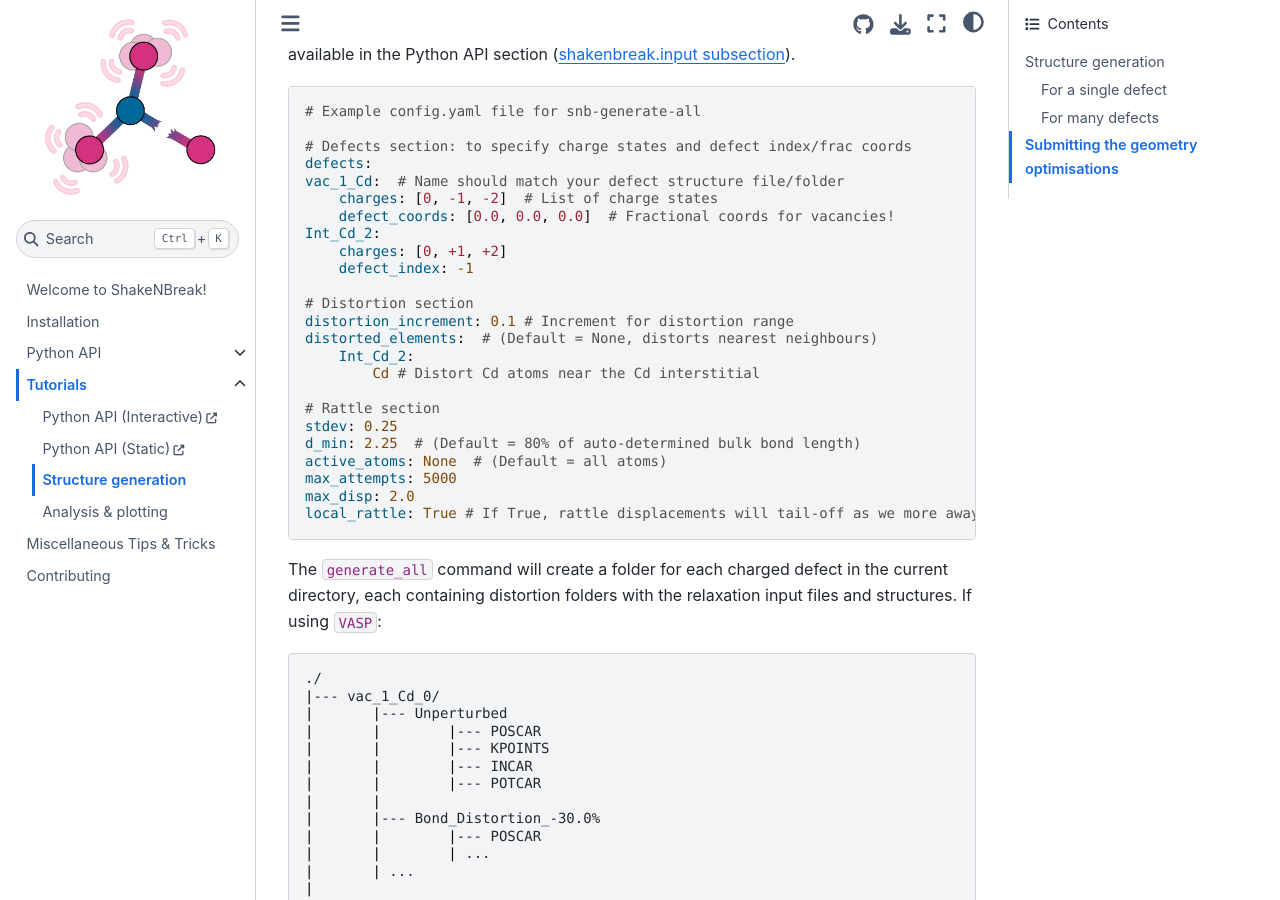
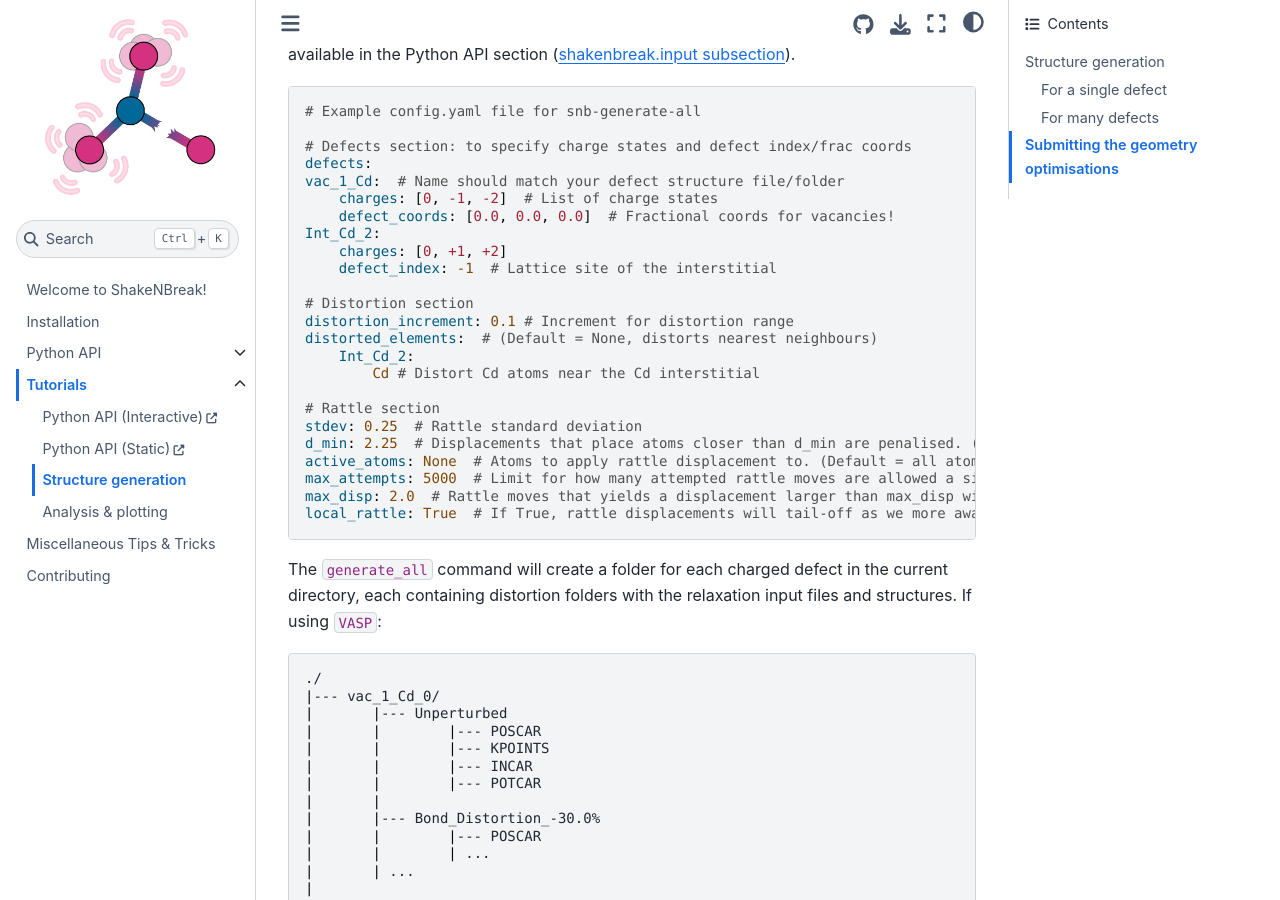
Before and after one commit to SMTG-Bham/ShakeNBreak, a Sphinx documentation site: the page built from docs/Generation.rst, in a window 1280 px wide and 900 px high, scrolled down 1875 px. Built offline with Sphinx 7.4.7 and the Sphinx Book theme 1.1.4, drawn with Linux system fonts in a browser that asks for light colours; some of the changed text lies outside the part shown.

Commit message:
add description of `config.yaml` keywords in CLI generation tutorial
Former-commit-id: 348443000840d3c36df63d1b3228f8050ec36e37

```diff
--- a/docs/Generation.rst
+++ b/docs/Generation.rst
@@ -31,21 +31,21 @@ A detailed description of all the parameters is available in the Python API sect
     # Example config.yaml file for snb-generate
 
     # General/Distortion section
-    oxidation_states: # If not specified, the code will determine them
+    oxidation_states:  # If not specified, the code will determine them
        Cd: 2
        Te: -2
-    distortion_increment: 0.1 # Bond distortion increment
+    distortion_increment: 0.1  # Bond distortion increment
     distorted_elements:  # (Default = None, distorts nearest neighbours)
         vac_Cd_1:
-            Cd # Distort Cd atoms near the Cd interstitial
+            Cd  # Distort Cd atoms near the Cd interstitial
 
     # Rattle section
-    stdev: 0.25 # Rattle standard deviation
+    stdev: 0.25  # Rattle standard deviation
     d_min: 2.25  # Displacements that place atoms closer than d_min are penalised. (Default = 80% of auto-determined bulk bond length)
     active_atoms: None  # Atoms to apply rattle displacement to. (Default = all atoms)
-    max_attempts: 5000
-    max_disp: 2.0
-    local_rattle: True # If True, rattle displacements will tail-off as we more away from the defect site
+    max_attempts: 5000  # Limit for how many attempted rattle moves are allowed a single atom; if this limit is reached an `Exception` is raised
+    max_disp: 2.0  # Rattle moves that yields a displacement larger than max_disp will always be rejected. Rarely occurs, mostly used as a safety net
+    local_rattle: True  # If True, rattle displacements will tail-off as we more away from the defect site
 
 To display additional information about the generated distortions we can set the ``--verbose`` flag.
 
@@ -102,7 +102,7 @@ Python API section (:ref:`shakenbreak.input subsection <api_input>`).
         defect_coords: [0.0, 0.0, 0.0]  # Fractional coords for vacancies!
     Int_Cd_2:
         charges: [0, +1, +2]
-        defect_index: -1
+        defect_index: -1  # Lattice site of the interstitial
 
     # Distortion section
     distortion_increment: 0.1 # Increment for distortion range
@@ -111,12 +111,12 @@ Python API section (:ref:`shakenbreak.input subsection <api_input>`).
             Cd # Distort Cd atoms near the Cd interstitial
 
     # Rattle section
-    stdev: 0.25
-    d_min: 2.25  # (Default = 80% of auto-determined bulk bond length)
-    active_atoms: None  # (Default = all atoms)
-    max_attempts: 5000
-    max_disp: 2.0
-    local_rattle: True # If True, rattle displacements will tail-off as we more away from the defect site
+    stdev: 0.25  # Rattle standard deviation
+    d_min: 2.25  # Displacements that place atoms closer than d_min are penalised. (Default = 80% of auto-determined bulk bond length)
+    active_atoms: None  # Atoms to apply rattle displacement to. (Default = all atoms)
+    max_attempts: 5000  # Limit for how many attempted rattle moves are allowed a single atom; if this limit is reached an `Exception` is raised
+    max_disp: 2.0  # Rattle moves that yields a displacement larger than max_disp will always be rejected. Rarely occurs, mostly used as a safety net
+    local_rattle: True  # If True, rattle displacements will tail-off as we more away from the defect site
 
 The ``generate_all`` command will create a folder for each charged defect in the current directory, each containing
 distortion folders with the relaxation input files and structures. If using ``VASP``:
```
